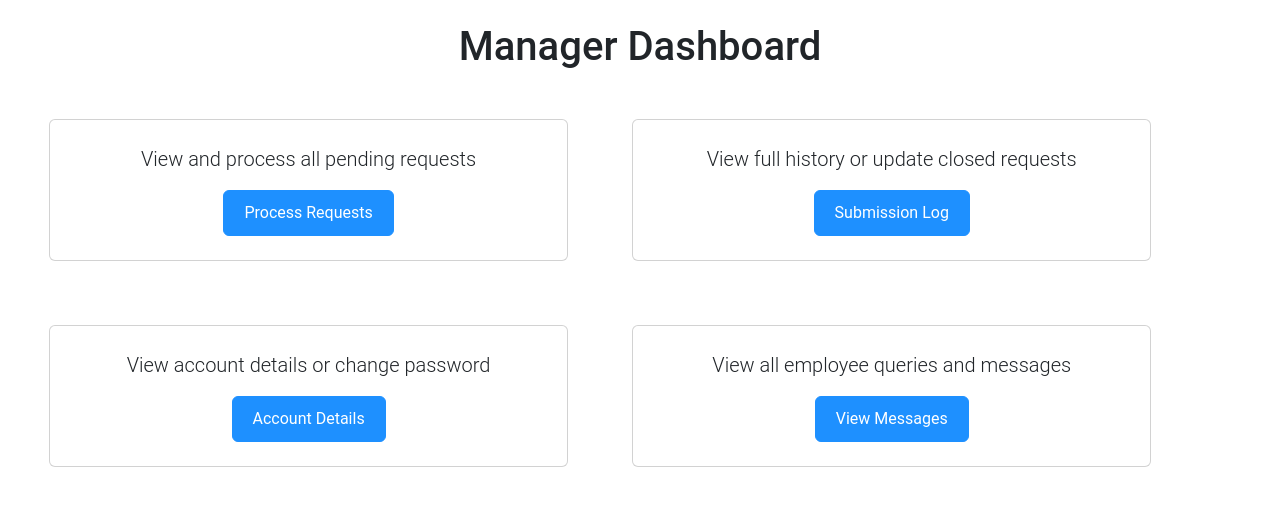
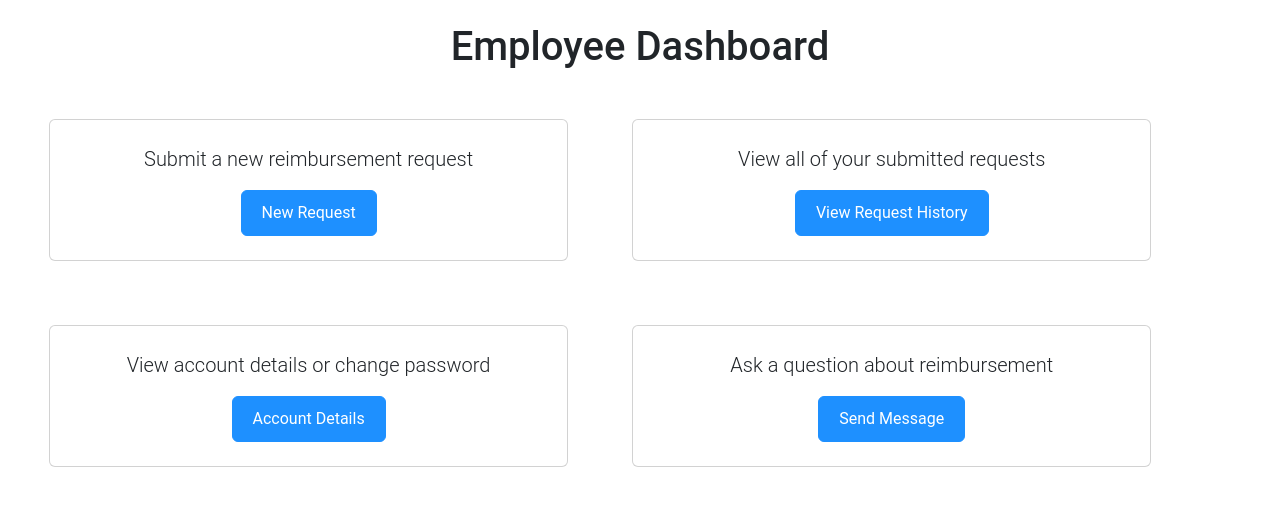
Before and after one commit to briannarenni/AtomRequestPortal, a React (Create React App) app: page / in a window 1280 px wide. Shown: the top 506 px of the page. Built offline with nearby package versions, Linux system fonts and the light colour scheme.

Commit message:
Update component exports

```diff
--- a/src/components/Dashboard.js
+++ b/src/components/Dashboard.js
@@ -1,7 +1,7 @@
 import React from 'react';
 import { Button, Card } from 'react-bootstrap';
 
-function Dashboard() {
+export default function Dashboard() {
 
   const employeeMenu = {
     'New Request': 'Submit a new reimbursement request',
@@ -17,13 +17,13 @@ function Dashboard() {
     'View Messages': 'View all employee queries and messages'
   };
 
-  const isManager = true;
+  const isManager = false;
   const menu = isManager ? managerMenu : employeeMenu;
 
   return (
     <>
       <h1 className="text-center m-2 p-2">{ isManager ? 'Manager Dashboard' : 'Employee Dashboard' }</h1>
-      <div id="#dash-container" className="row text-center mt-1 mx-auto">
+      <div id="dash-container" className="row text-center mx-auto">
         { Object.entries(menu).map(([btnText, desc]) => (
           <Card key={ btnText } className="dash-card col-md-5 p-2" >
             <Card.Body>
@@ -36,5 +36,3 @@ function Dashboard() {
     </>
   )
 }
-
-export default Dashboard;
--- a/src/components/Landing.js
+++ b/src/components/Landing.js
@@ -1,7 +1,7 @@
 import React from 'react';
 import { Button } from 'react-bootstrap';
 
-function Landing() {
+export default function Landing() {
 
   return (
     <>
@@ -11,11 +11,10 @@ function Landing() {
 
       <main id="landing-container" className="p-5 d-flex justify-content-center align-content-center">
         <div className="mx-auto">
-          <Button size="lg" className="landing-btn mx-3">Login to Account</Button>
+          <Button size="lg" className="landing-btn mx-3">Account Login</Button>
           <Button size="lg" className="landing-btn mx-3">Register Employee</Button>
         </div>
       </main>
     </>
   )
 }
-export default Landing;
--- a/src/components/Login.js
+++ b/src/components/Login.js
@@ -1,7 +1,7 @@
 import React, { useState, useEffect } from 'react';
 import { Form, Button } from 'react-bootstrap';
 
-function Login() {
+export default function Login() {
 
   return (
     <>
@@ -31,5 +31,3 @@ function Login() {
     </>
   );
 }
-
-export default Login;
--- a/src/components/Navbar.js
+++ /dev/null
@@ -1,4 +0,0 @@
-// Left: Back
-// Right: Dashboard
-// Right: Username
-// Right: Log Out
--- a/src/components/Register.js
+++ b/src/components/Register.js
@@ -1,7 +1,7 @@
 import React, { useState, useEffect } from 'react';
 import { Form, Button } from 'react-bootstrap';
 
-function Register() {
+export default function Register() {
 
   return (
     <>
@@ -34,5 +34,3 @@ function Register() {
     </>
   );
 }
-
-export default Register;
--- a/src/components/ResetPassword.js
+++ b/src/components/ResetPassword.js
@@ -1,7 +1,7 @@
 import React, { useState, useEffect } from 'react';
 import { Form, Button } from 'react-bootstrap';
 
-function ResetPassword() {
+export default function ResetPassword() {
 
   return (
     <>
@@ -25,5 +25,3 @@ function ResetPassword() {
     </>
   );
 }
-
-export default ResetPassword;
```
Lines whose indentation alone changed are shown as unchanged.
